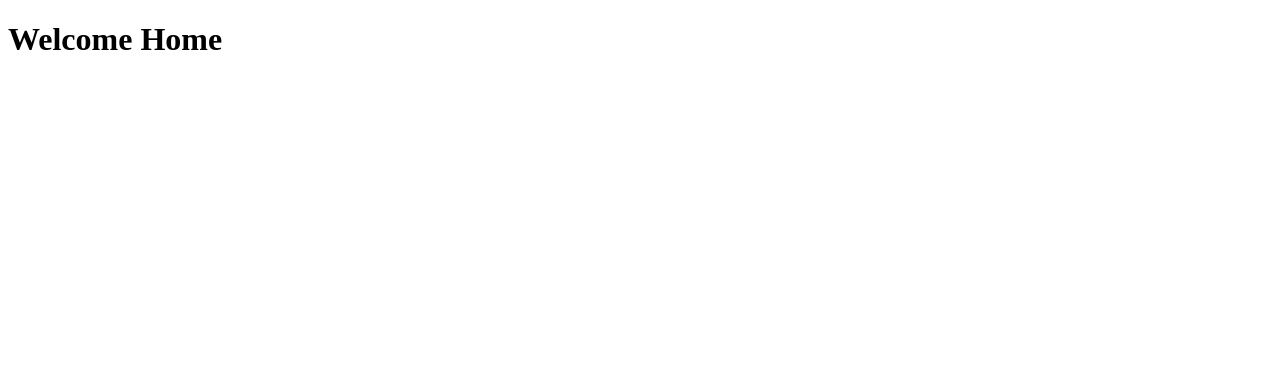
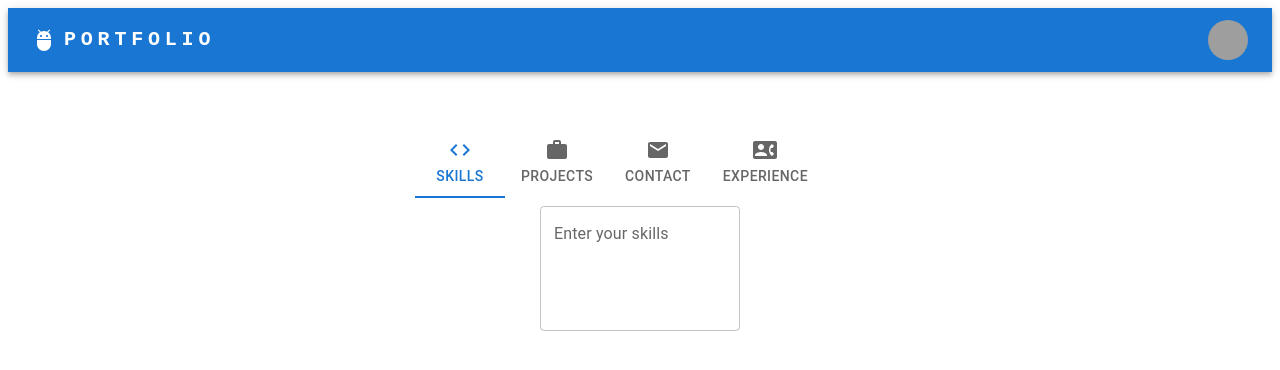
Before and after one commit to petermirithu/Git_Portfolio_Frontend, a React (Vite) app: page / in a window 1280 px wide. Shown: the top 370 px of the page. Built offline with nearby package versions, Linux system fonts and the light colour scheme; grey boxes are pictures that could not be loaded.

Commit message:
Updated the homepage

```diff
--- a/src/pages/home/Home.jsx
+++ b/src/pages/home/Home.jsx
@@ -1,10 +1,11 @@
 import * as React from 'react';
+import Tabs from './tabs';
 
 export default function Home() {
 
    return (
        <>
-       <h1>Welcome Home</h1>
+       <Tabs/>
        </>
    );
 }
```
